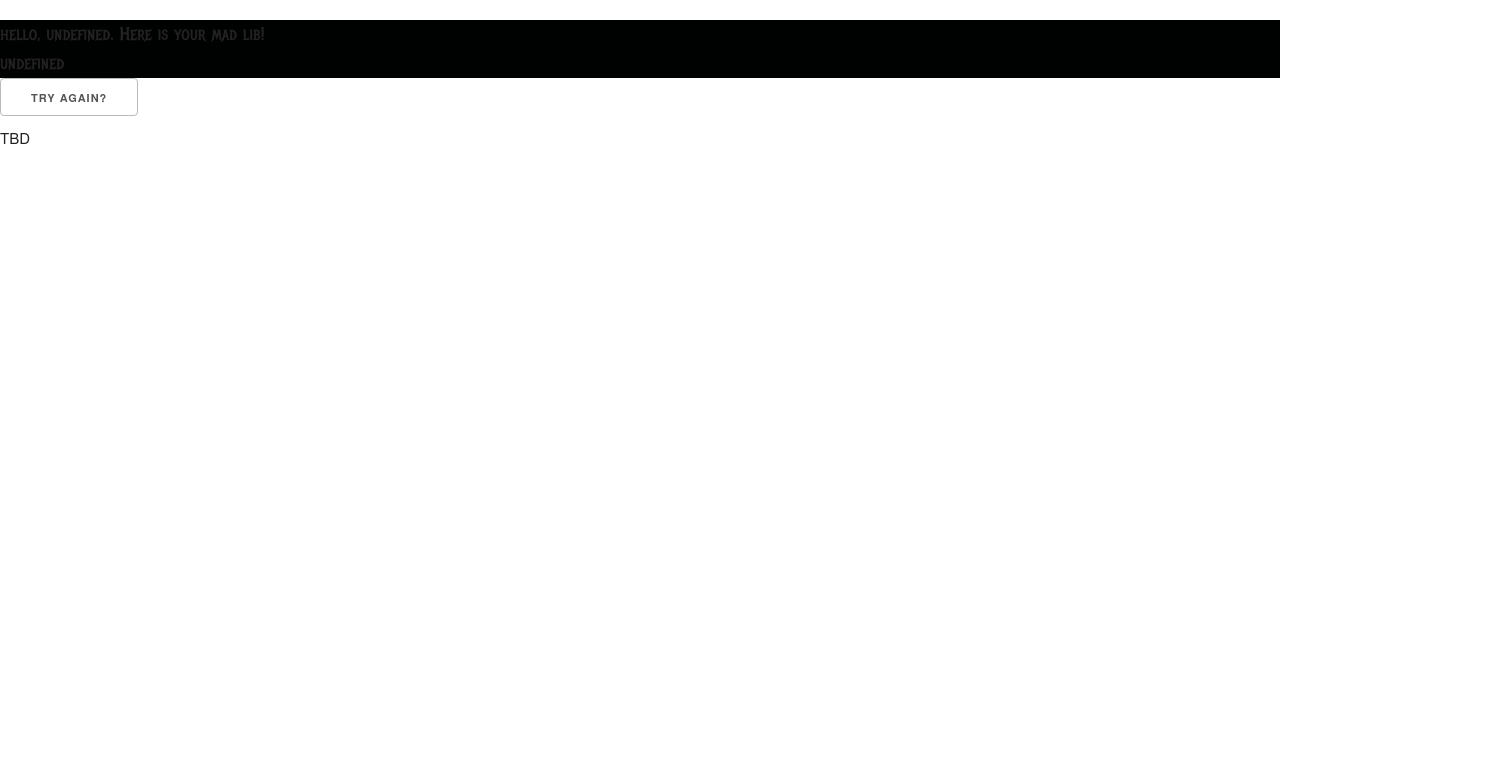
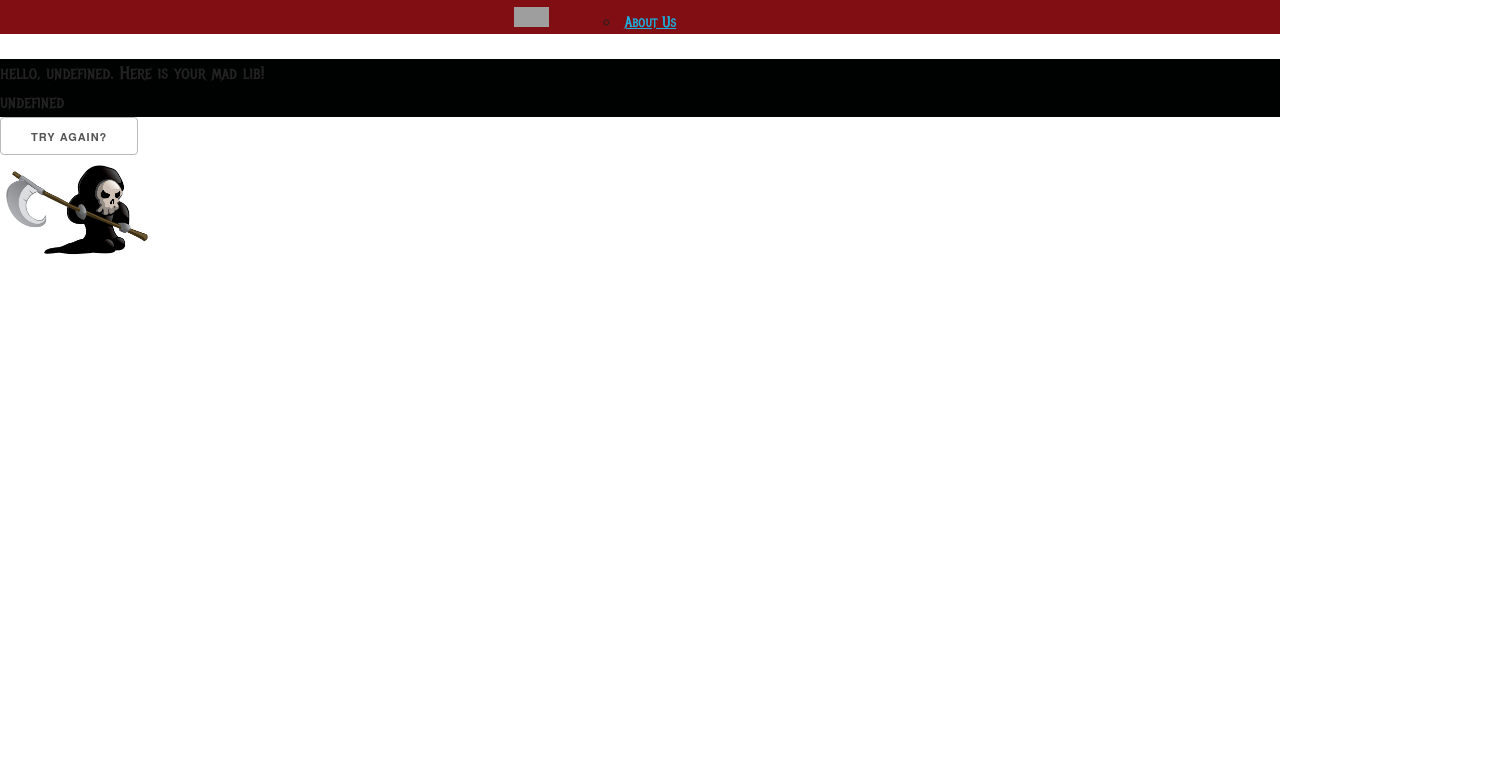
Before and after one commit to Brandon-Parker/mortality, a plain HTML site: page html/results.html in a window 1280 px wide. Shown: the part 148-906 px from the top of the page, 1500 px wide, since content can reach past the window. Before the commit the page ends 800 px from the top, so only its background shows below. Drawn offline with nearby package versions, Linux system fonts and the light colour scheme; grey boxes are pictures that could not be loaded.

Commit message:
Updating dev branch

```diff
--- a/html/results.html
+++ b/html/results.html
@@ -6,11 +6,12 @@
       <link rel="stylesheet" href="../css/normalize.css"/>
       <link rel="stylesheet" href="../css/skeleton.css"/>
       <link rel="stylesheet" href="../css/mortality.css"/>
+      <link rel="stylesheet" href="../css/batCSS.css"/>
       <a href="index.html"></a>
   </head>
 
-<header>
-  <h1 id="header">Your Death ;D</h1>
+  <header id="batHeader">
+    <h1 id="h1InHeader">Your Death ;D</h1>
       <nav>
         <p>
           <ul>
@@ -22,16 +23,21 @@
   </header>
 
   <body>
-
-  <section id="greeting"></section>
-  <section id="madLib"></section>
+    <div class="row">
+      <section id="greeting" class="twelve columns"></section>
+      <section id="madLib" class="twelve columns"></section>
+    </div><!-- end of greeting and madlib div -->
+    <div class="row">
       <button id="goBack" type="button">Try Again?</button>
+    </div><!-- end of button div -->
+    <div class="row">
+      <footer>
+      <div class="footer-animation"></div>
+      </footer>
+    </div><!-- end of footer div -->
     <script type="text/javascript" src="../js/results.js"></script>
-
+    <script type="text/javascript" src="https://ajax.googleapis.com/ajax/libs/jquery/2.1.4/jquery.min.js"></script>
+    <script type="text/javascript" src="../js/batJS.js"></script>
   </body>
 
-
-<footer>
- TBD
-</footer>
 </html>
```
Also changed, not shown: html/index.html (+13 -3 lines), images/babyReaper.png (added), images/bloodyReaper.jpg (added), images/deadFlowersGrave.jpg (added), images/reaperMoon.jpg (added), images/skullFace.jpg (added), 1 other file. Lines whose indentation alone changed are shown as unchanged.
